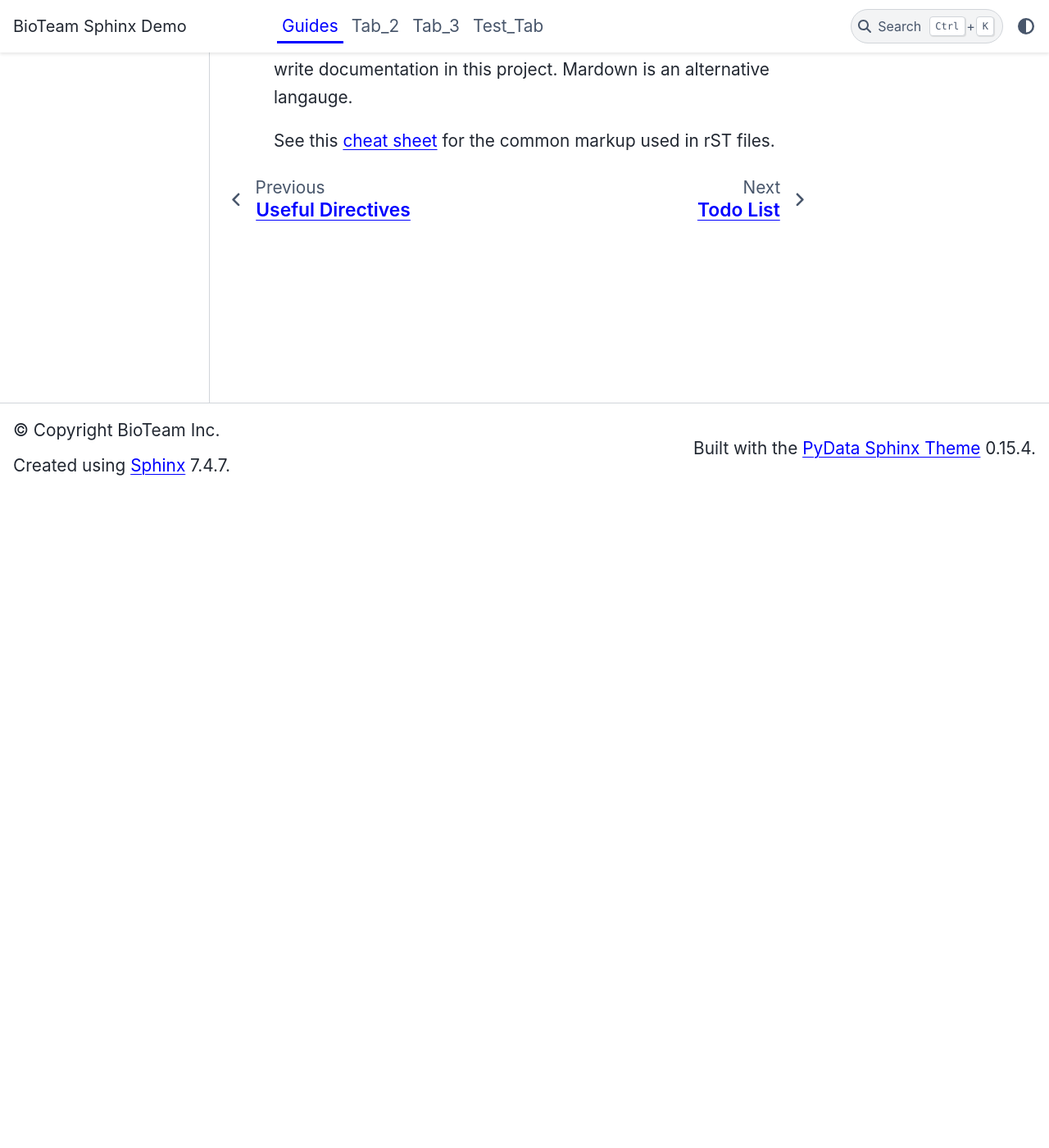
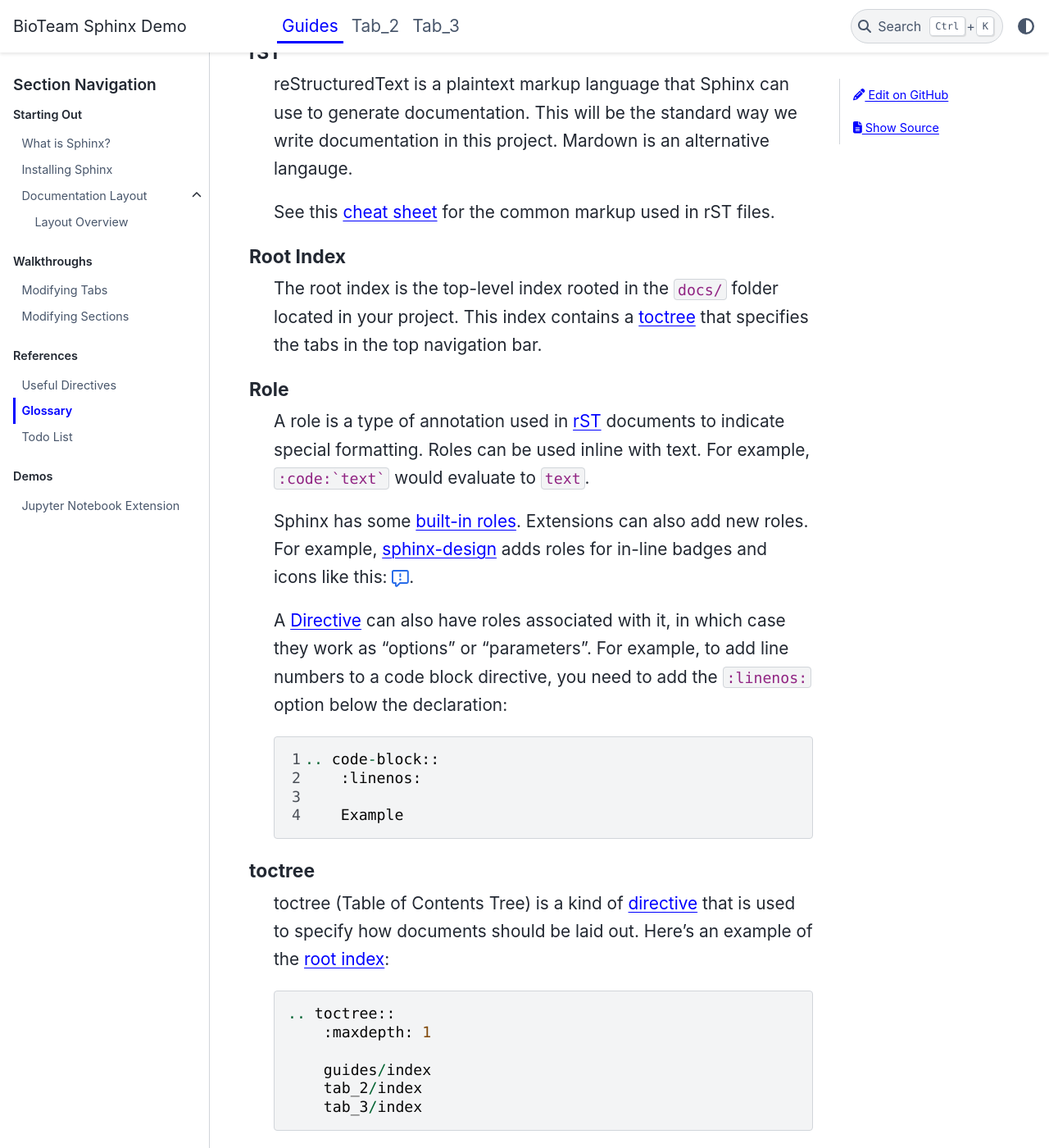
Before and after one commit to bioteam/sphinx-documentation-demo, a Sphinx documentation site: the page built from docs/guides/reference_glossary.rst, in a window 1280 px wide and 1400 px high, scrolled down 799 px. Shown: the whole window at 82% size. Built offline with Sphinx 7.4.7 and the PyData theme 0.15.4, drawn with Linux system fonts in a browser that asks for light colours; some of the changed text lies outside the part shown.

Commit message:
Update walkthroughs

```diff
--- a/docs/guides/index.rst
+++ b/docs/guides/index.rst
@@ -15,6 +15,7 @@
    :caption: Walkthroughs
 
    walkthrough_adding_new_tab
+   walkthrough_adding_new_section
 
 .. toctree::
    :maxdepth: 1
--- a/docs/guides/reference_glossary.rst
+++ b/docs/guides/reference_glossary.rst
@@ -21,9 +21,47 @@
 
             content
 
+        Note the empty line between the declaration of the directive and its contents.
+
 
     rST
        reStructuredText is a plaintext markup language that Sphinx can use to generate documentation.
        This will be the standard way we write documentation in this project. Mardown is an alternative langauge.
 
        See this `cheat sheet <https://github.com/ralsina/rst-cheatsheet/blob/master/rst-cheatsheet.rst>`_ for the common markup used in rST files.
+
+    Root Index
+        The root index is the top-level index rooted in the :code:`docs/` folder located in your project.
+        This index contains a :term:`toctree` that specifies the tabs in the top navigation bar.
+
+    Role
+        A role is a type of annotation used in :term:`rST` documents to indicate special formatting.
+        Roles can be used inline with text. For example, :code:`\:code\:\`text\`` would evaluate to :code:`text`.
+
+        Sphinx has some `built-in roles <https://www.sphinx-doc.org/en/master/usage/restructuredtext/roles.html>`_.
+        Extensions can also add new roles. For example, `sphinx-design <https://sphinx-design.readthedocs.io/en/latest/badges_buttons.html>`_ adds roles for in-line badges and icons like this: :octicon:`report;1em;sd-text-info`.
+
+        A :term:`Directive` can also have roles associated with it, in which case they work as "options" or "parameters".
+        For example, to add line numbers to a code block directive, you need to add the :code:`\:linenos\:` option below the declaration:
+
+        .. code-block::
+            :linenos:
+
+            .. code-block::
+                :linenos:
+
+                Example
+
+
+    toctree
+        toctree (Table of Contents Tree) is a kind of :term:`directive` that is used to specify how documents should be laid out.
+        Here's an example of the :term:`root index`:
+
+        .. code-block::
+
+            .. toctree::
+                :maxdepth: 1
+
+                guides/index
+                tab_2/index
+                tab_3/index
--- a/docs/index.rst
+++ b/docs/index.rst
@@ -8,4 +8,6 @@
    guides/index
    tab_2/index
    tab_3/index
+
+..
    test_tab/index
```
Also changed, not shown: other parts of docs/guides/reference_glossary.rst (+1 -1 lines), docs/guides/walkthrough_adding_new_section.rst (added, +134 -0 lines), docs/guides/walkthrough_adding_new_tab.rst (+8 -8 lines), docs/tab_2/subject_1.rst (+7 -10 lines), docs/guides/images/guide_add_new_section.png (added), docs/guides/images/layout_left.png (added), docs/guides/images/layout_left_toplevel.png (added), docs/guides/images/layout_right.png (added), docs/guides/images/layout_top.png, docs/tab_2/index.rst (line endings or trailing spaces), 3 other files.
